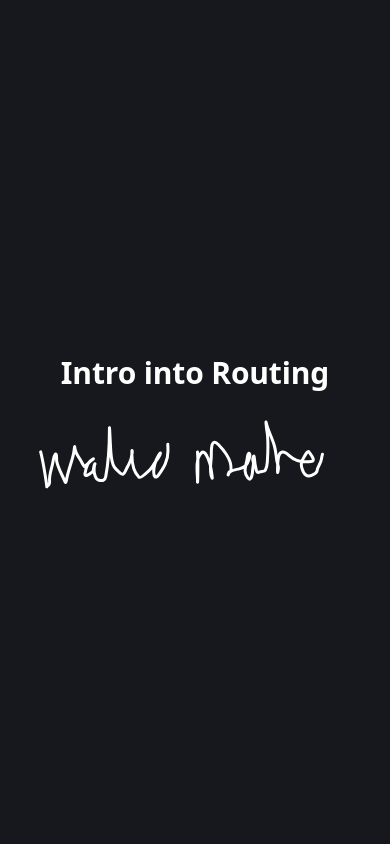
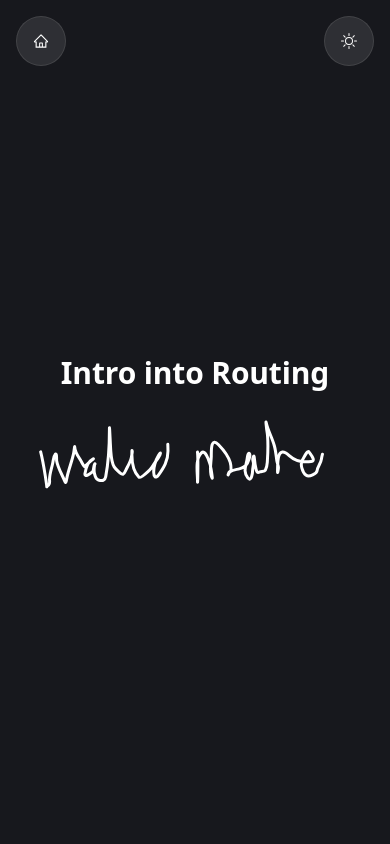
Before and after one commit to WaleedKhamees/react-presentation, a React (Vite) app: page /#/routing in a window 390 px wide. Shown: the top 844 px of the page. Built offline with nearby package versions, Linux system fonts and the light colour scheme.

Commit message:
NavBar for Mobile

```diff
--- a/src/Components/Btn.tsx
+++ b/src/Components/Btn.tsx
@@ -4,6 +4,7 @@ interface BtnPropType extends HTMLAttributes<HTMLButtonElement> {
   children?: ReactNode | ReactNode[];
   rounded?: boolean | undefined;
   rectangle?: boolean | undefined;
+  square?: boolean | undefined;
 }
 
 export const Btn = ({
@@ -12,6 +13,7 @@ export const Btn = ({
   onClick,
   className,
   rectangle,
+  square,
 }: BtnPropType) => {
   return (
     <button
@@ -21,6 +23,7 @@ export const Btn = ({
       border-black border-opacity-10 dark:border-white dark:border-opacity-10
       ${rounded ? "rounded-full aspect-square p-4" : ""}
       ${rectangle ? "px-8 py-2 rounded-lg" : ""}
+      ${square ? "p-2 rounded-lg" : ""}
       ${className}
       `}
     >
--- a/src/Components/NavBar.tsx
+++ b/src/Components/NavBar.tsx
@@ -3,6 +3,7 @@ import {
   AiOutlineArrowDown,
   AiOutlineArrowUp,
   AiOutlineHome,
+  AiOutlineMenu,
 } from "react-icons/ai";
 import { BsMoon, BsSun } from "react-icons/bs";
 import { Link } from "react-router-dom";
@@ -14,7 +15,8 @@ export const NavBar = () => {
   const { darkMode, toggleDarkMode } = useContext(DarkModeContext);
 
   return (
-    <nav className="fixed left-full -translate-x-full z-20 hidden lg:block">
+    <>
+      <nav className="fixed left-full -translate-x-full z-20 hidden md:block">
         <div className="flex flex-col justify-between items-center h-screen p-4">
           <Btn onClick={() => slide("up")} rounded>
             <AiOutlineArrowUp />
@@ -40,5 +42,30 @@ export const NavBar = () => {
           </Btn>
         </div>
       </nav>
+      <nav className="w-screen md:hidden p-4 fixed z-20">
+        <ul className="flex gap-4 justify-between">
+          <Link to="/">
+            <Btn className="p-4 rounded-full">
+              <AiOutlineHome />
+            </Btn>
+          </Link>
+          {darkMode ? (
+            <Btn
+              className="p-4 rounded-full"
+              onClick={() => toggleDarkMode(false)}
+            >
+              <BsSun />
+            </Btn>
+          ) : (
+            <Btn
+              className="p-4 rounded-full"
+              onClick={() => toggleDarkMode(true)}
+            >
+              <BsMoon />
+            </Btn>
+          )}
+        </ul>
+      </nav>
+    </>
   );
 };
```
Lines whose indentation alone changed are shown as unchanged.
